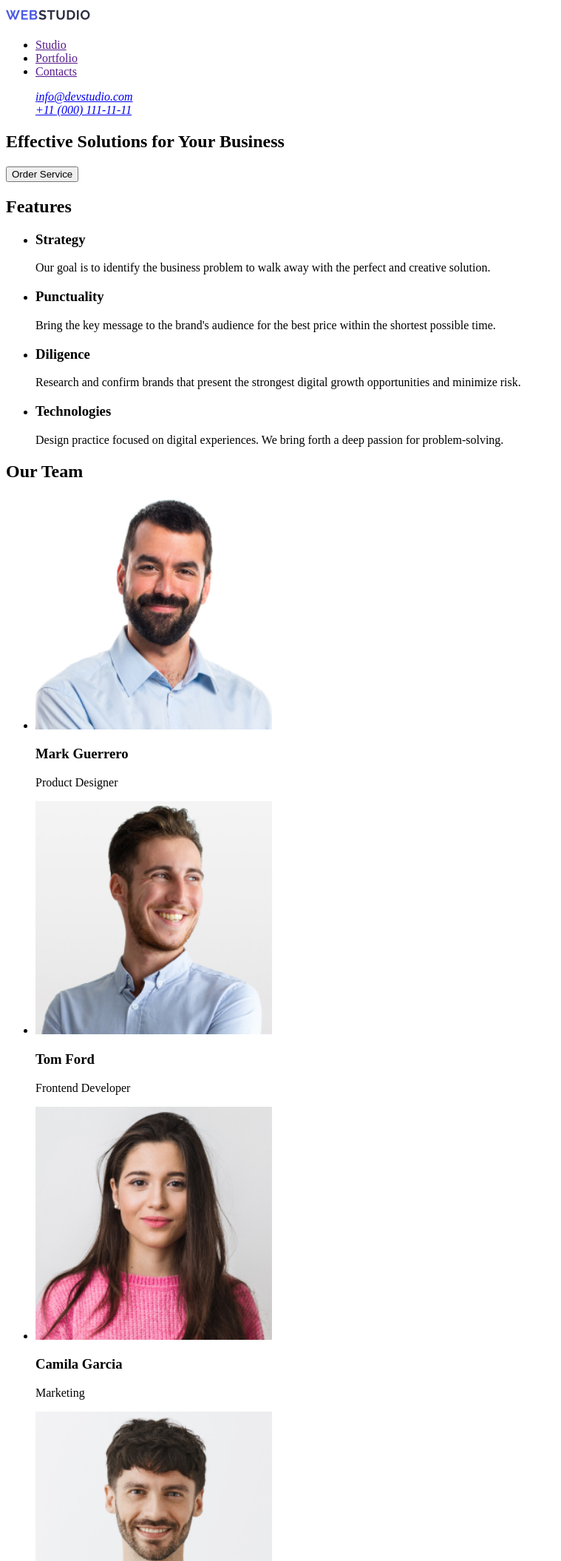
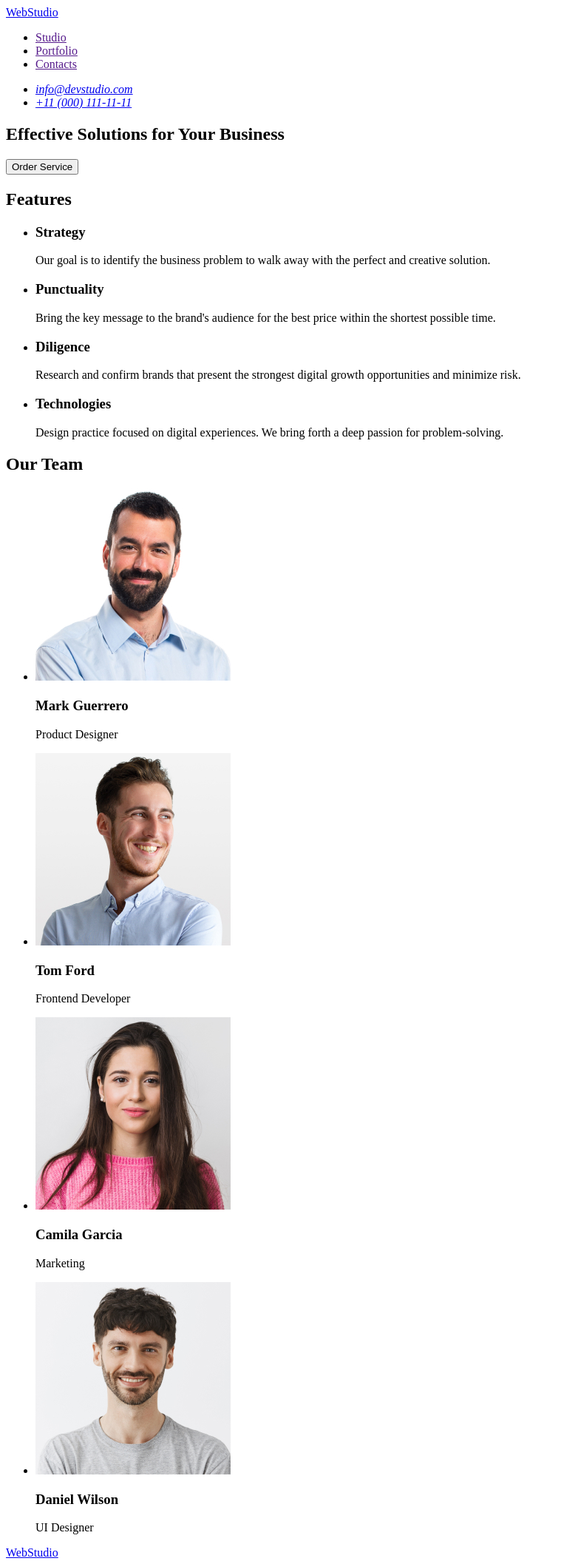
Before and after one commit to dashaboiko26/goit-markup-hw-01, a plain HTML site: page index.html in a window 1280 px wide. Shown: the top 2110 px of the page at 74% size, without its empty margins (0-759 px from the left). Drawn offline with Linux system fonts and the light colour scheme.

Commit message:
update index.html

```diff
--- a/index.html
+++ b/index.html
@@ -10,8 +10,7 @@
     <!-- header -->
     <header>
         <nav>
-<a href=""
-> <img src="img/Logo (1).jpg" alt="logo icon"></a>
+<a href="./index.html">WebStudio</a>
 <ul>
     <li><a href="">Studio</a></li>
     <li><a href="">Portfolio</a></li>
@@ -20,8 +19,12 @@
 </nav>
     <address>
         <ul>
+            <li>
         <a href="maitlo:info@devstudio.com">info@devstudio.com</a><br>
+    </li>
+    <li>
         <a href="tel:+11 (000) 111-11-11">+11 (000) 111-11-11</a><br>
+    </li>
     </ul>
     </address>
 </ol>
@@ -61,22 +64,22 @@
             <h2>Our Team</h2>
             <ul>
                 <li>
-                    <img src="img/img (1).jpg" alt="Mark Guerrero" width="320">
+                    <img src="img/img1.jpg" alt="Mark Guerrero" width="264">
                     <h3>Mark Guerrero</h3>
                     <p>Product Designer</p>
                 </li>
                 <li>
-                    <img src="img/2.jpg" alt="Tom Ford" width="320">
+                    <img src="img/img2.jpg" alt="Tom Ford" width="264">
                     <h3>Tom Ford</h3>
                     <p>Frontend Developer</p>
                 </li>
                 <li>
-                    <img src="img/3 (1).jpg" alt="Camila Garcia" width="320">
+                    <img src="img/img3.jpg" alt="Camila Garcia" width="264">
                     <h3>Camila Garcia</h3>
                     <p>Marketing</p>
                 </li>
                 <li>
-                    <img src="img/4 (1).jpg" alt="Daniel Wilson" width="320">
+                    <img src="img/img4.jpg" alt="Daniel Wilson" width="264">
                     <h3>Daniel Wilson</h3>
                     <p>UI Designer</p>
                 </li>
@@ -84,8 +87,7 @@
         </section>
     </main>
     <footer>
-        <a href=""
-> <img src="img/Logo (1).jpg" alt="logo icon"></a>
+        <a href="./index.html">WebStudio</a>
 <p>Increase the flow of customers and sales for your business with digital marketing & growth solutions.</p>
     </footer>
 </body>
```
Also changed, not shown: img/img1.jpg (renamed from img/img (1).jpg), img/img2.jpg (renamed from img/2.jpg), img/img3.jpg (renamed from img/3 (1).jpg), img/img4.jpg (renamed from img/4 (1).jpg), img/logo.jpg (renamed from img/Logo (1).jpg).
